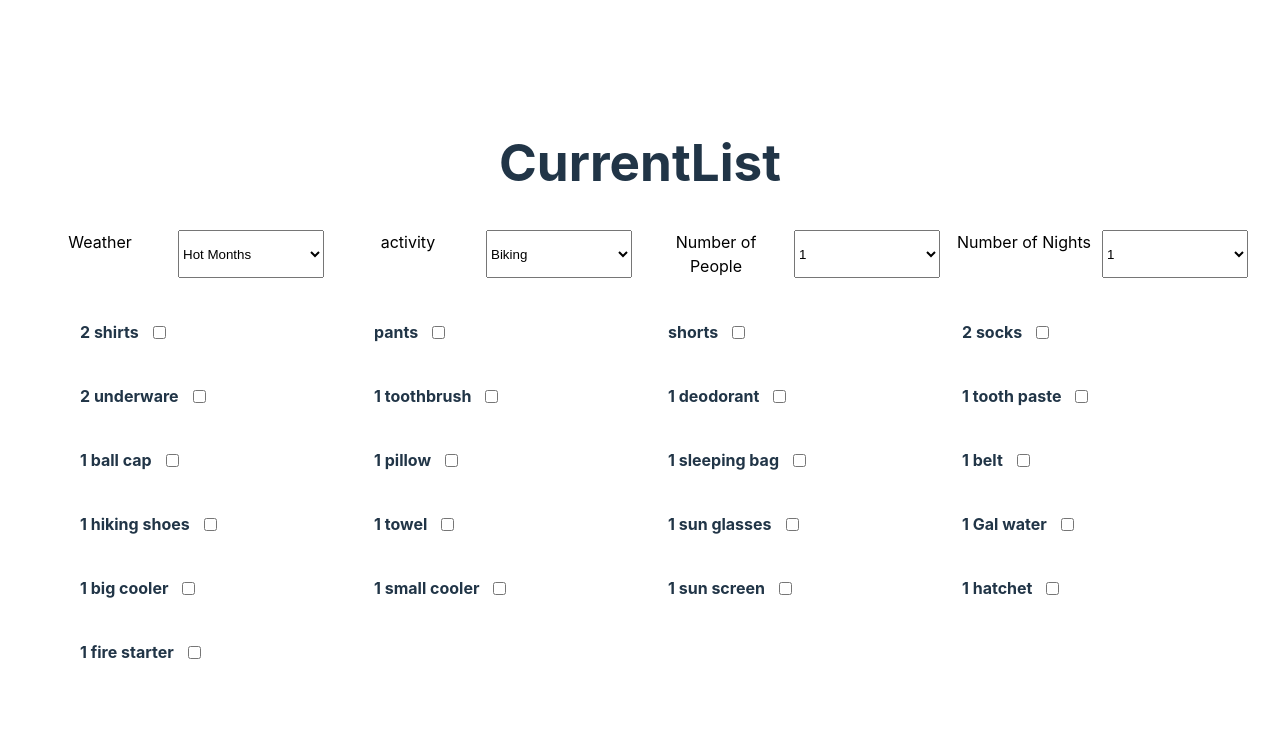
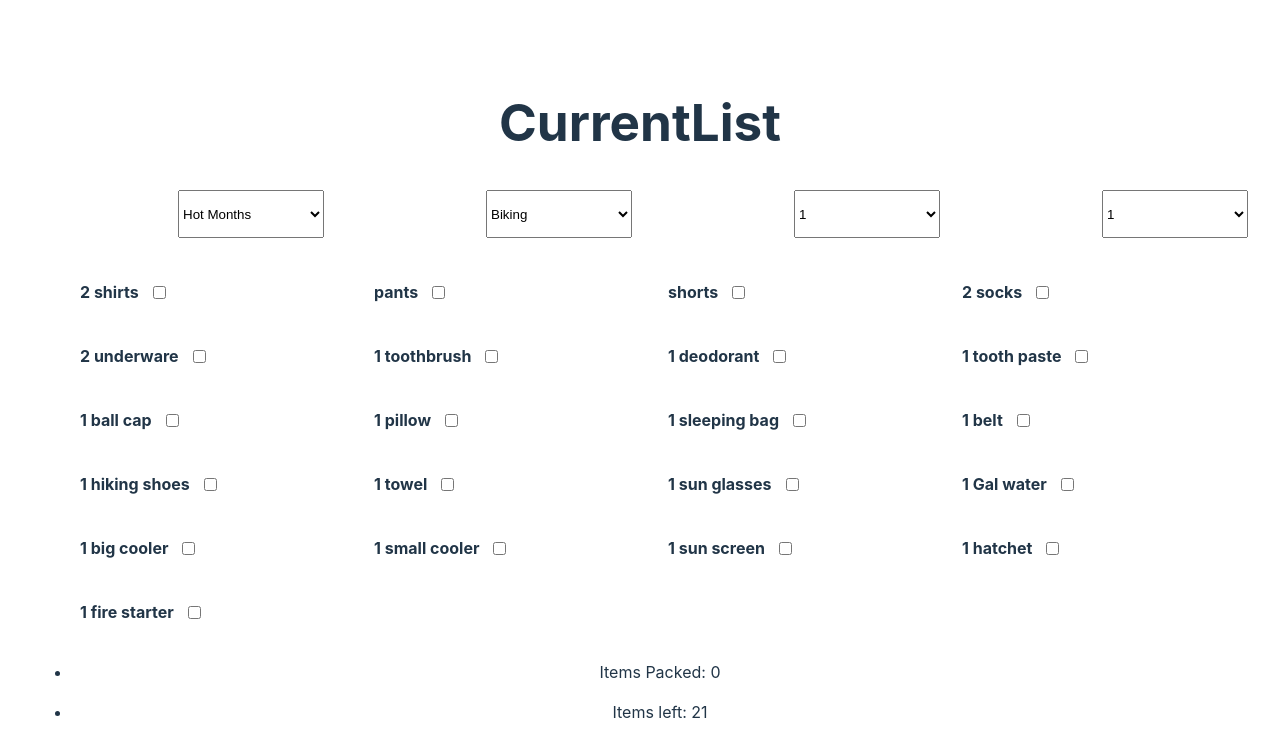
Before and after one commit to Jpatrick6420/checklist, a React (Vite) app: page / in a window 1280 px wide. Shown: the top 756 px of the page. Built offline with nearby package versions, Linux system fonts and the light colour scheme.

Commit message:
added footer and changed label styling

```diff
--- a/src/App.jsx
+++ b/src/App.jsx
@@ -4,6 +4,7 @@ import Header from "./components/Header";
 import CurrentList from "./components/CurrentList";
 import { handleActiveListChange } from "./data/listData";
 import { initialState } from "./utilities/utilities";
+import Footer from "./components/Footer";
 
 function App() {
   function itemsReducer(state, action) {
@@ -135,6 +136,7 @@ function App() {
         dispatch={dispatch}
         state={state}
       />
+      <Footer currentList={state.currentList} />
     </>
   );
 }
--- /dev/null
+++ b/src/components/Footer.jsx
@@ -0,0 +1,41 @@
+import { useState, useEffect } from "react";
+
+function Footer({ currentList }) {
+  const [numPackedItems, setNumPackedItems] = useState(0);
+  const [itemsLeftToPack, setItemsLeftToPack] = useState(0);
+  const calculatePackedItems = () => {
+    const itemsPacked = currentList.reduce((acc, item) => {
+      return item.packed ? acc + 1 : acc;
+    }, 0);
+    setNumPackedItems(itemsPacked);
+  };
+  const calculateItemsLeft = () => {
+    const itemsLeft = currentList.reduce((acc, item) => {
+      return !item.packed ? acc + 1 : acc;
+    }, 0);
+    setItemsLeftToPack(itemsLeft);
+  };
+
+  useEffect(
+    function () {
+      calculatePackedItems();
+      calculateItemsLeft();
+    },
+    [currentList]
+  );
+
+  return (
+    <footer>
+      <ul>
+        <li>
+          <p>Items Packed: {numPackedItems}</p>
+        </li>
+        <li>
+          <p>Items left: {itemsLeftToPack}</p>
+        </li>
+      </ul>
+    </footer>
+  );
+}
+
+export default Footer;
--- a/src/components/Select.jsx
+++ b/src/components/Select.jsx
@@ -3,7 +3,7 @@ import { formatName } from "../utilities/utilities";
 function Select({ onChange, options, id, label, value }) {
   return (
     <div className="select-container">
-      <label>{label}</label>
+      <label style={{ color: "white" }}>{label}</label>
 
       <select
         id={id}
```
